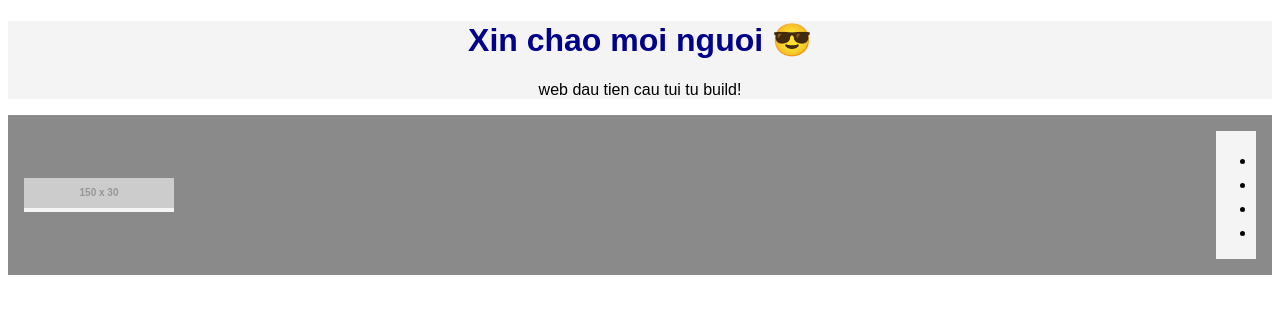
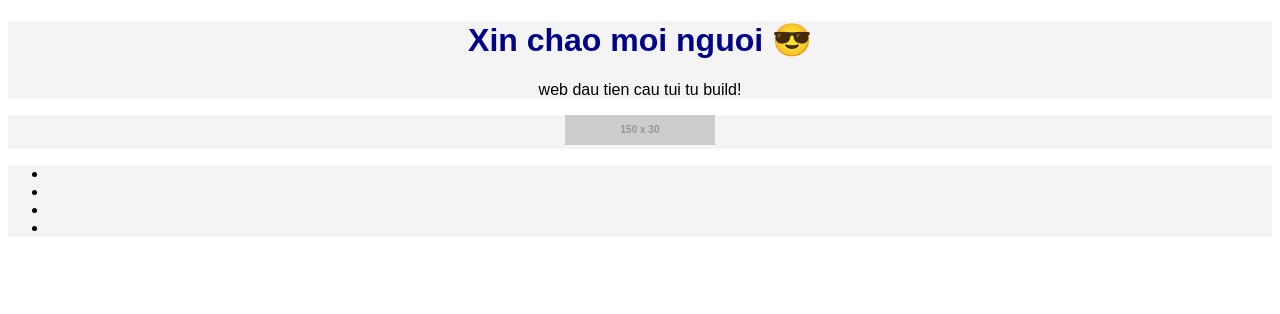
Before and after one commit to glokk11/nanigasuki, a Flask app: page / in a window 1280 px wide. Shown: the top 314 px of the page. Run offline with Flask 3, Linux system fonts and the light colour scheme; grey boxes labelled with a size stand in for pictures from a placeholder-image service; some libraries are stand-ins or nearby versions.

Commit message:
Update style.css

```diff
--- a/static/style.css
+++ b/static/style.css
@@ -6,31 +6,3 @@ div {
 h1 {
     color: darkblue;
 }
-
-.social-footer {
-  padding: 1rem;
-  background: #8a8a8a;
-  display: -webkit-flex;
-  display: -ms-flexbox;
-  display: flex;
-  -webkit-align-items: center;
-      -ms-flex-align: center;
-          align-items: center;
-  -webkit-justify-content: space-between;
-      -ms-flex-pack: justify;
-          justify-content: space-between;
-}
-
-.social-footer .social-footer-icons li:last-of-type {
-  margin-right: 0;
-}
-
-.social-footer .social-footer-icons .fa {
-  font-size: 1.3rem;
-  color: #fefefe;
-}
-
-.social-footer .social-footer-icons .fa:hover {
-  color: #4a4a4a;
-  transition: color 0.3s ease-in;
-}
```
